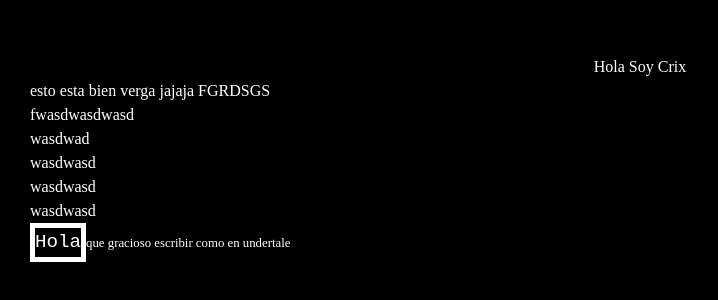
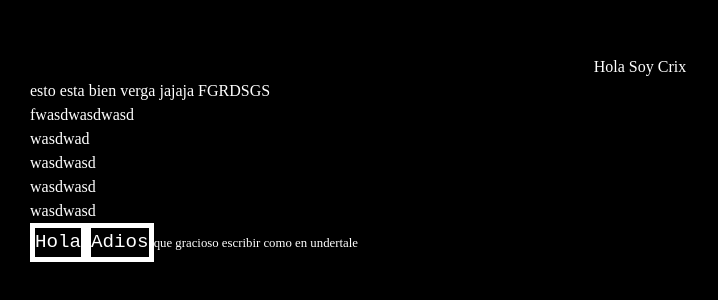
Before and after one commit to CrixDev/Undertale-Crix, a React (Vite) app: page / in a window 1280 px wide. Shown: the top 300 px of the page, without its empty margins (0-718 px from the left). Built offline with nearby package versions, Linux system fonts and the light colour scheme; a web font is replaced by a local one.

Commit message:
Update App.jsx

```diff
--- a/src/App.jsx
+++ b/src/App.jsx
@@ -14,6 +14,10 @@ function App() {
     <button class="btn-primary">
         Hola
     </button>
+
+    <button class="btn-primary">
+        Adios
+    </button>
 <small>
     que gracioso escribir como en undertale
 </small>
```
